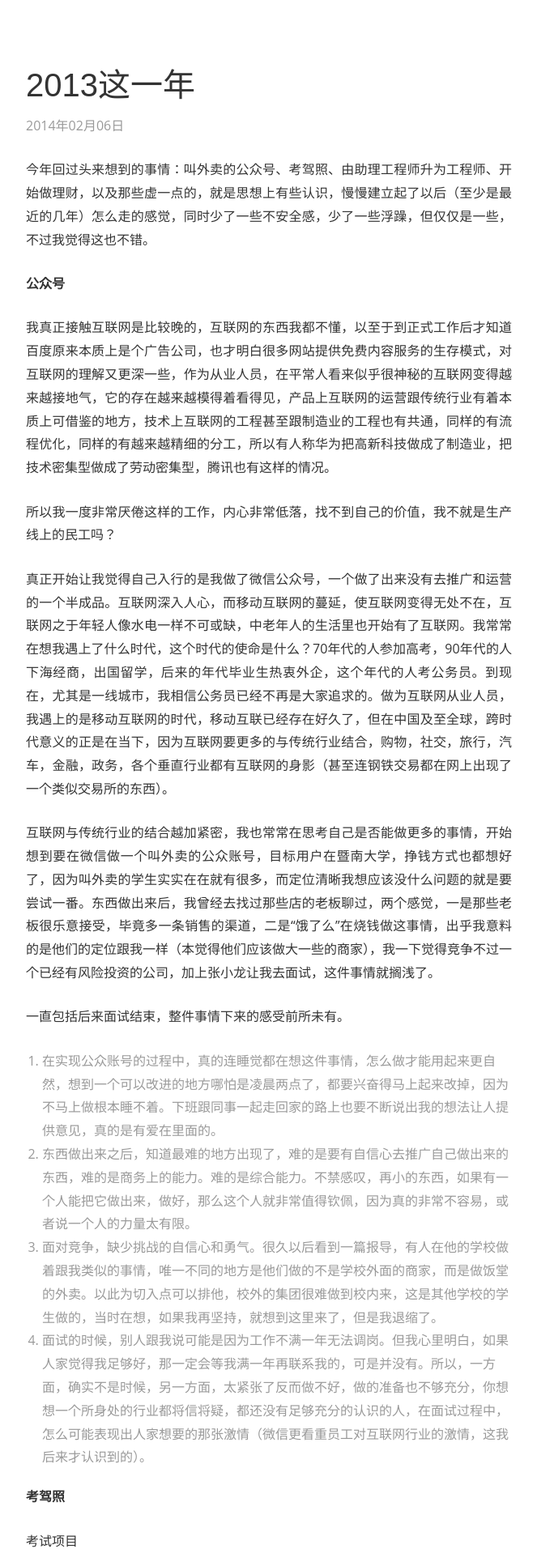
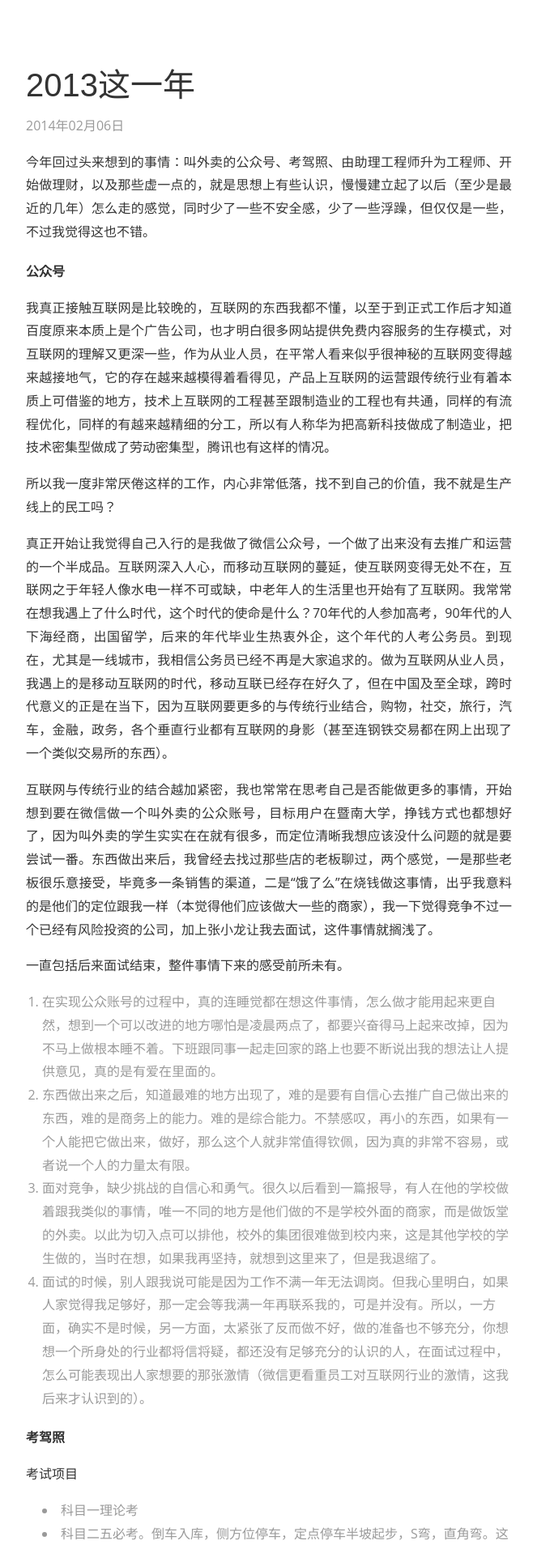
Before and after one commit to kenshinlin/archives, a Jekyll site: the page built from _posts/2014-2-6-a-new-year.md, in a window 1280 px wide. Shown: the top 1913 px of the page at 81% size, without its empty margins (308-971 px from the left). Built offline with Jekyll 4.4.1, drawn with Linux system fonts in a browser that asks for light colours; comment, search, counter and statistics services are not loaded.

Commit message:
Update style.css

```diff
--- a/css/style.css
+++ b/css/style.css
@@ -171,14 +171,14 @@
 .post-content img {max-width:100%;display:block;}
 .post-content p,
 .post-content pre,
-.post-content img {margin:1.6em 0;}
+.post-content img {margin:16px 0;}
 .post-content p {text-align: justify;}
 .post-content h1 {font-size: 40px;-webkit-margin-before: 0;font-family: helveticaneue-light, arial, sans-serif;}
 .post-content h2 {margin: 20px 0 10px; font-weight: bold;}
 .post-content p + h3,
 .post-content li + h3                     { padding-top:15px; } /* Only an h3 that follows a p or an li */
 .post-content ul,
-.post-content ol {margin:0.5em 0;}
+.post-content ol {margin:5px 0;}
 .post-content ul li {list-style: disc inside none;}
 .post-content ol li{list-style-type: decimal;}
 .post-content li {color: rgba(0,0,0,0.4);margin-left: 20px;}
```
